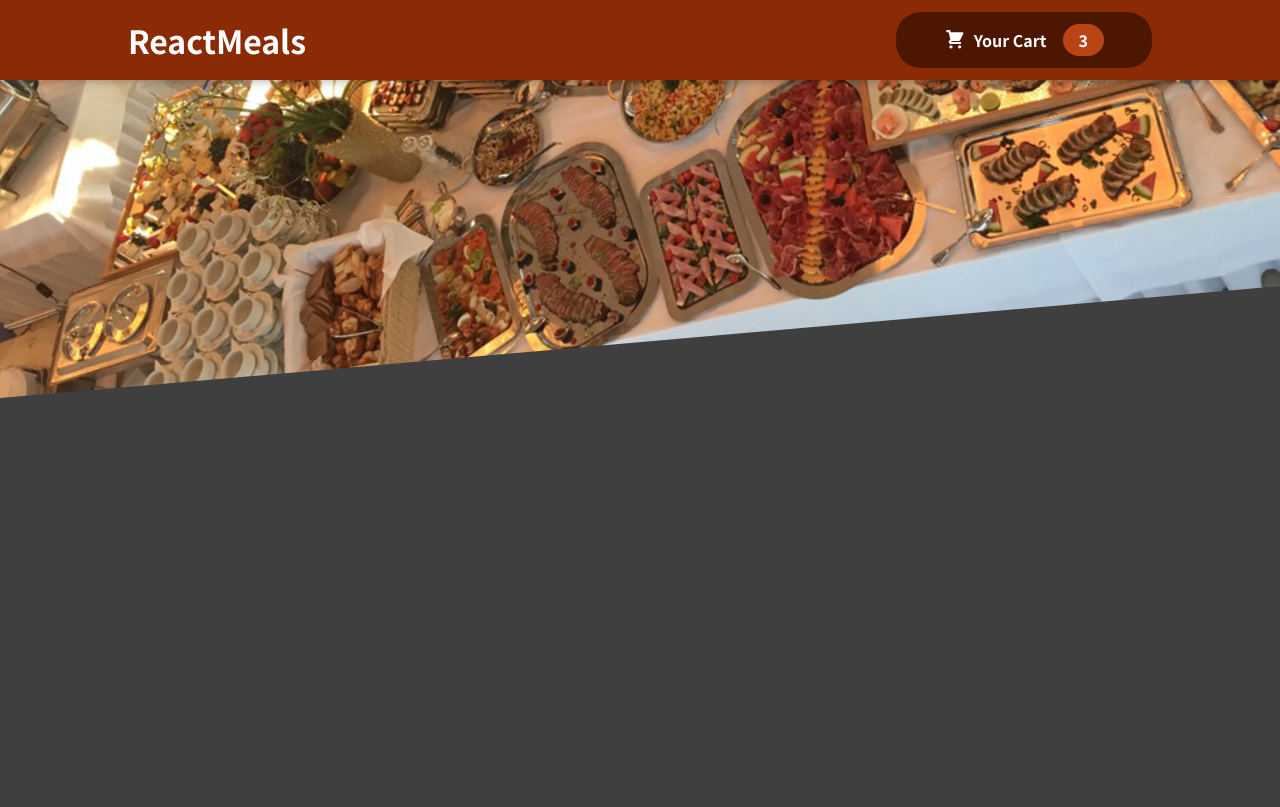
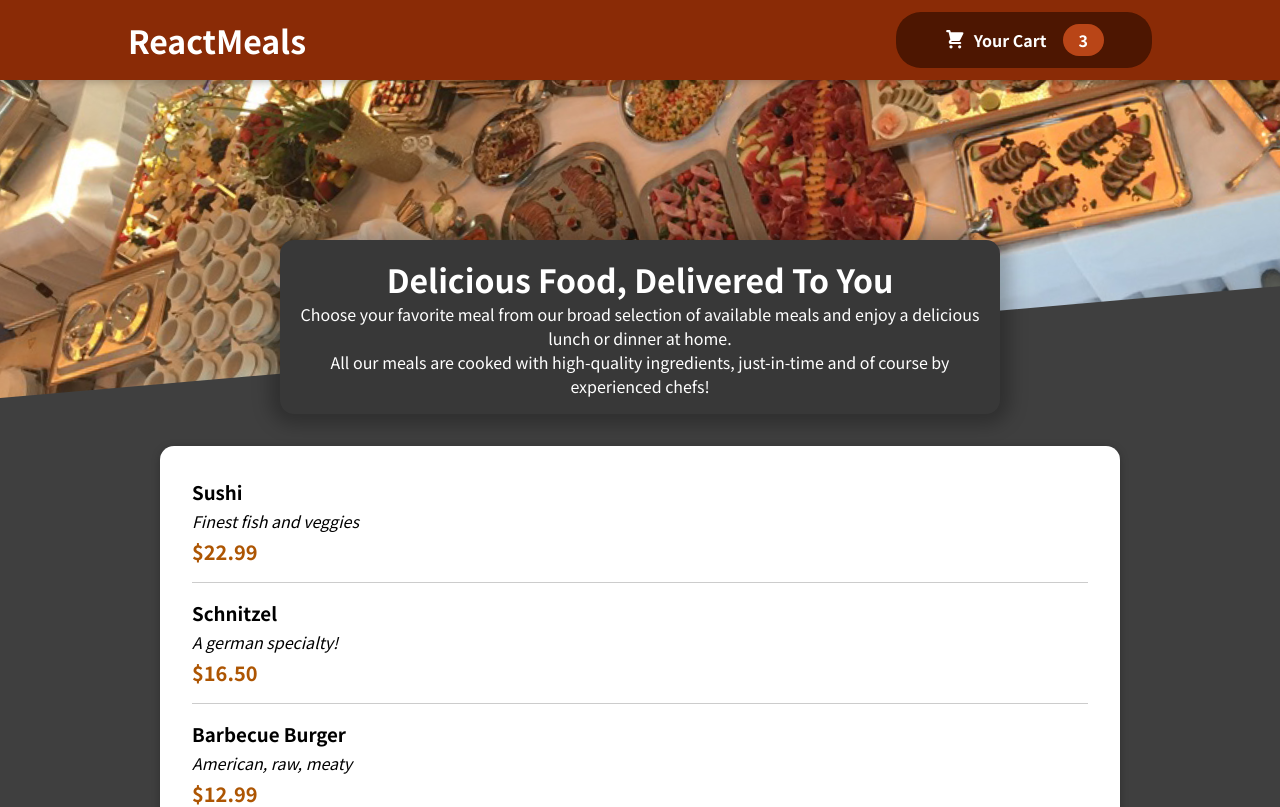
Before and after one commit to RushikeshGandhmal/Food-Order-App, a React (Create React App) app: page / in a window 1280 px wide. Shown: the top 807 px of the page. Built offline with nearby package versions, Linux system fonts and the light colour scheme.

Commit message:
added Card and MealItem component

```diff
--- a/src/App.js
+++ b/src/App.js
@@ -1,11 +1,15 @@
 import { Fragment } from "react";
 import "./App.css";
 import Header from "./components/Layout/Header";
+import Meals from "./components/Meals/Meals";
 
 const App = () => {
   return (
     <Fragment>
       <Header />
+      <main>
+        <Meals />
+      </main>
     </Fragment>
   );
 };
--- /dev/null
+++ b/src/components/Meals/AvailableMeals.js
@@ -0,0 +1,51 @@
+import Card from "../UI/Card";
+import classes from "./AvailableMeals.module.css";
+import MealItem from "./MealItem/MealItem";
+
+const DUMMY_MEALS = [
+  {
+    id: "m1",
+    name: "Sushi",
+    description: "Finest fish and veggies",
+    price: 22.99,
+  },
+  {
+    id: "m2",
+    name: "Schnitzel",
+    description: "A german specialty!",
+    price: 16.5,
+  },
+  {
+    id: "m3",
+    name: "Barbecue Burger",
+    description: "American, raw, meaty",
+    price: 12.99,
+  },
+  {
+    id: "m4",
+    name: "Green Bowl",
+    description: "Healthy...and green...",
+    price: 18.99,
+  },
+];
+
+const AvailableMeals = () => {
+  const mealsList = DUMMY_MEALS.map((meal) => (
+    <MealItem
+      key={meal.id}
+      name={meal.name}
+      description={meal.description}
+      price={meal.price}
+    />
+  ));
+
+  return (
+    <section className={classes.meals}>
+      <Card>
+        <ul>{mealsList}</ul>
+      </Card>
+    </section>
+  );
+};
+
+export default AvailableMeals;
--- /dev/null
+++ b/src/components/Meals/AvailableMeals.module.css
@@ -0,0 +1,24 @@
+.meals {
+  max-width: 60rem;
+  width: 90%;
+  margin: 2rem auto;
+  animation: meals-appear 1s ease-out forwards;
+}
+
+.meals ul {
+  list-style: none;
+  margin: 0;
+  padding: 0;
+}
+
+@keyframes meals-appear {
+  from {
+    opacity: 0;
+    transform: translateY(3rem);
+  }
+
+  to {
+    opacity: 1;
+    transform: translateY(0);
+  }
+}
--- /dev/null
+++ b/src/components/Meals/MealItem/MealItem.js
@@ -0,0 +1,18 @@
+import classes from "./MealItem.module.css";
+
+const MealItem = (props) => {
+  const price = `$${props.price.toFixed(2)}`;
+
+  return (
+    <li className={classes.meal}>
+      <div>
+        <h3>{props.name}</h3>
+        <div className={classes.description}>{props.description}</div>
+        <div className={classes.price}>{price}</div>
+      </div>
+      <div></div>
+    </li>
+  );
+};
+
+export default MealItem;
--- /dev/null
+++ b/src/components/Meals/MealItem/MealItem.module.css
@@ -0,0 +1,22 @@
+.meal {
+  display: flex;
+  justify-content: space-between;
+  margin: 1rem;
+  padding-bottom: 1rem;
+  border-bottom: 1px solid #ccc;
+}
+
+.meal h3 {
+  margin: 0 0 0.25rem 0;
+}
+
+.description {
+  font-style: italic;
+}
+
+.price {
+  margin-top: 0.25rem;
+  font-weight: bold;
+  color: #ad5502;
+  font-size: 1.25rem;
+}
--- /dev/null
+++ b/src/components/Meals/Meals.js
@@ -0,0 +1,15 @@
+import { Fragment } from "react";
+
+import MealsSummary from "./MealsSummary";
+import AvailableMeals from "./AvailableMeals";
+
+const Meals = () => {
+  return (
+    <Fragment>
+      <MealsSummary />
+      <AvailableMeals />
+    </Fragment>
+  );
+};
+
+export default Meals;
--- /dev/null
+++ b/src/components/Meals/MealsSummary.js
@@ -0,0 +1,19 @@
+import classes from "./MealsSummary.module.css";
+
+const MealsSummary = () => {
+  return (
+    <section className={classes.summary}>
+      <h2>Delicious Food, Delivered To You</h2>
+      <p>
+        Choose your favorite meal from our broad selection of available meals
+        and enjoy a delicious lunch or dinner at home.
+      </p>
+      <p>
+        All our meals are cooked with high-quality ingredients, just-in-time and
+        of course by experienced chefs!
+      </p>
+    </section>
+  );
+};
+
+export default MealsSummary;
--- /dev/null
+++ b/src/components/Meals/MealsSummary.module.css
@@ -0,0 +1,18 @@
+.summary {
+  text-align: center;
+  max-width: 45rem;
+  width: 90%;
+  margin: auto;
+  margin-top: -10rem;
+  position: relative;
+  background-color: #383838;
+  color: white;
+  border-radius: 14px;
+  padding: 1rem;
+  box-shadow: 0 1px 18px 10px rgba(0, 0, 0, 0.25);
+}
+
+.summary h2 {
+  font-size: 2rem;
+  margin-top: 0;
+}
--- /dev/null
+++ b/src/components/UI/Card.js
@@ -0,0 +1,7 @@
+import classes from "./Card.module.css";
+
+const Card = (props) => {
+  return <div className={classes.card}>{props.children}</div>;
+};
+
+export default Card;
--- /dev/null
+++ b/src/components/UI/Card.module.css
@@ -0,0 +1,6 @@
+.card {
+  padding: 1rem;
+  box-shadow: 0 2px 8px rgba(0, 0, 0, 0.25);
+  border-radius: 14px;
+  background-color: white;
+}
```
